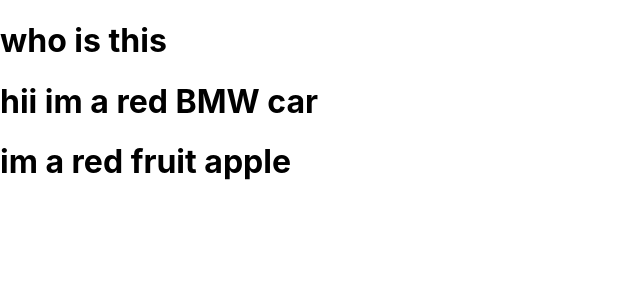
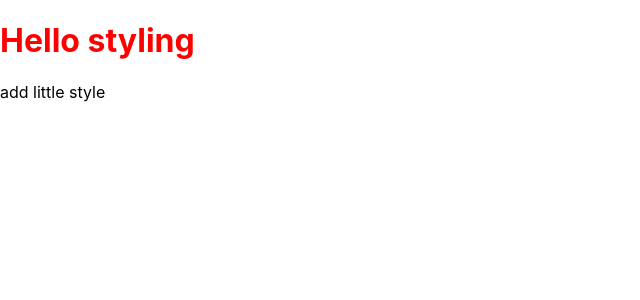
Before and after one commit to Bijon2002/react_learnings, a React (Create React App) app: page / in a window 1280 px wide. Shown: the top 300 px of the page, without its empty margins (0-640 px from the left). Built offline with nearby package versions, Linux system fonts and the light colour scheme.

Commit message:
learned conditional rendering,map,list,internalcssstyling

```diff
--- a/src/components/gar.js
+++ b/src/components/gar.js
@@ -3,18 +3,48 @@
 
 function Gar()
 {
+
+  const isdooropened = false;
  // const brand = "BMferarW";
   //const color = "red";
 
   const carinfo ={brand:"BMW", color:"red"};
+  // const carinfo={};
   const appleinfo ={type:"fruit", color:"red"};
+
+  const carlist=[
+    {brand:"BMW", color:"red"},
+    {brand:"Toyota", color:"blue"},
+    {brand:"Honda", color:"green"}
+  ]
+
+  const numberlist =[1,2,3,4,5,6,7,8,9];
+  const showcarinfo=carinfo.brand !== undefined && carinfo.color !== undefined ;
 
   return(
   <>
     <h1>who is this</h1>
     {/* <Car brand={brand}  color={color} /> */}
-    <Car carinfo={carinfo} />
+ { showcarinfo && <Car carinfo={carinfo} />}
     <Apple appleinfo={appleinfo}/>
+   {isdooropened? <h2>door is opened</h2>: <h2>door is closed</h2>}
+
+<ul>
+
+  {carlist.map((carinfo)=>     <li key={carinfo.brand}>  <Car carinfo={carinfo}/></li>
+  )}
+
+
+
+
+
+  </ul>
+
+  <ul>
+    {numberlist.map((e,index) =><p key ={index}>{}</p>)}
+  </ul>
+
+
     </>
   );
 }
--- /dev/null
+++ b/src/components/header.js
@@ -0,0 +1,13 @@
+function Header()
+{
+    return(
+    <>
+        <h1 style={{color:"red"}}>Hello styling</h1>
+        <p>add little style</p>
+
+    </>
+    );
+}
+
+
+export default Header;
--- a/src/index.js
+++ b/src/index.js
@@ -4,6 +4,7 @@
 import App from './App';
 import reportWebVitals from './reportWebVitals';
 import Gar from './components/gar';
+import Header from './components/header';
 
 
 
@@ -12,7 +13,8 @@
 const root = ReactDOM.createRoot(document.getElementById('root'));
 root.render(
   <React.StrictMode>
-    <Gar/>
+    {/* <Gar/> */}
+    <Header/>
   </React.StrictMode>
 );
 
```
